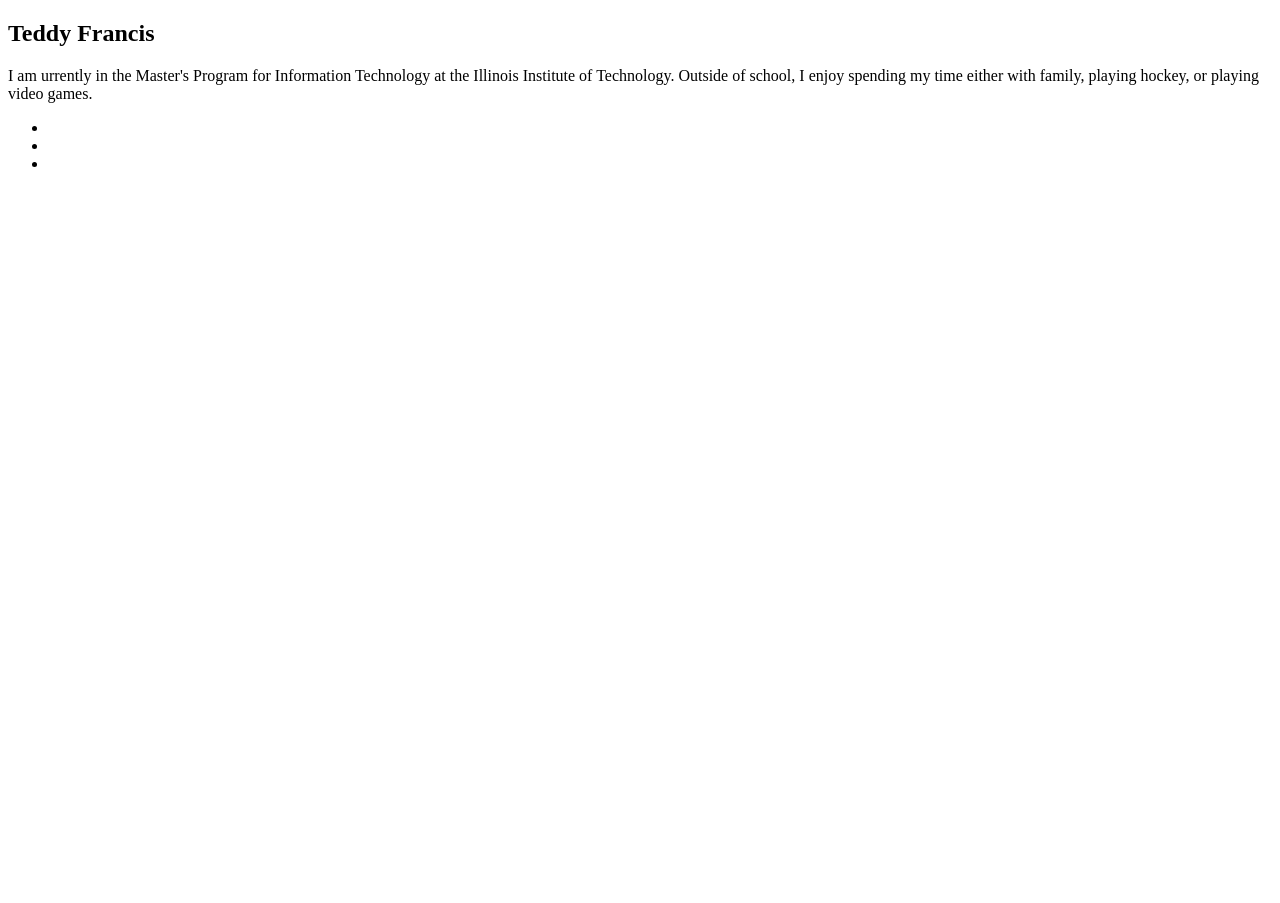
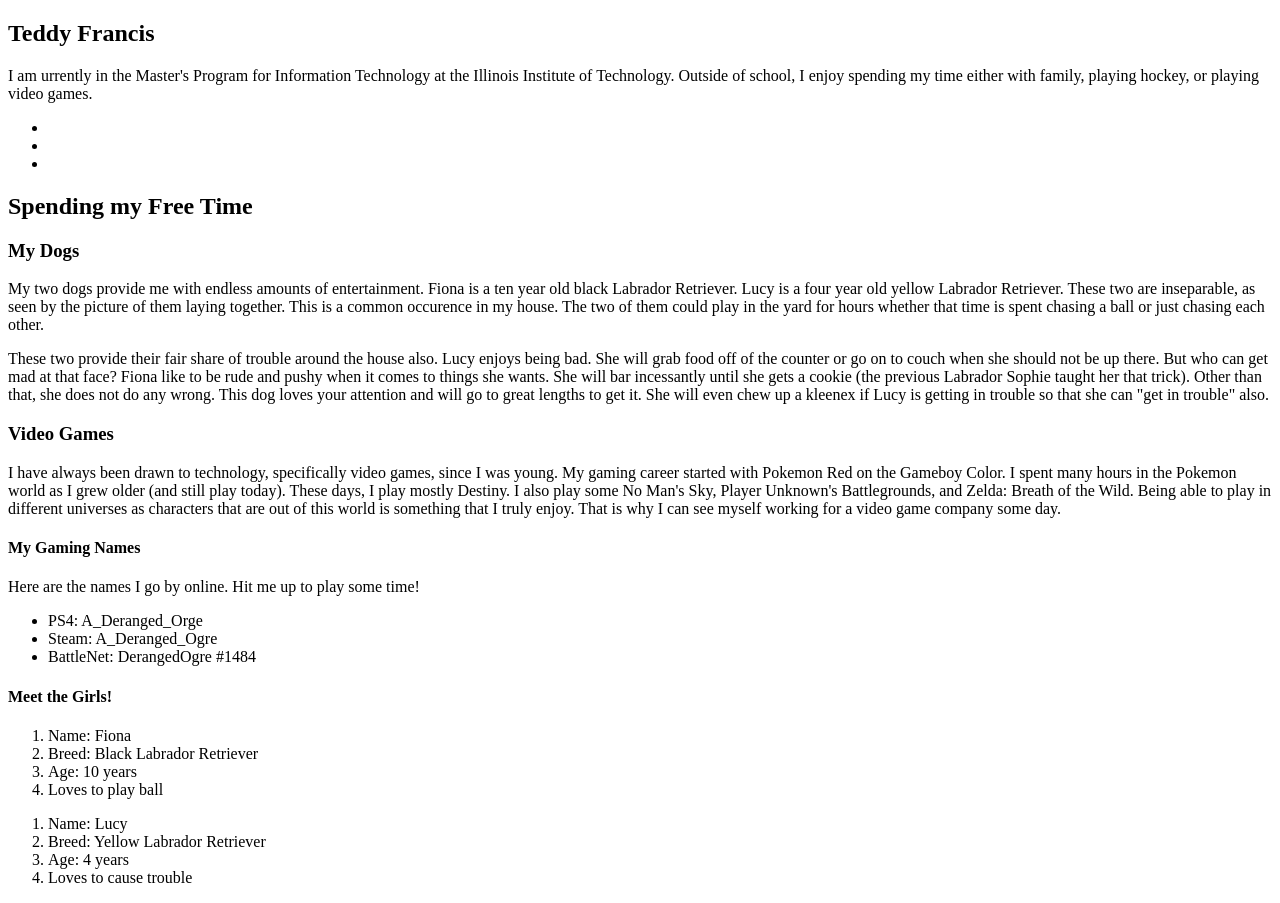
Before and after one commit to TeddyFrancis/itmd-361-project-1, a plain HTML site: page project1.html in a window 1280 px wide. Before the commit the page ends 800 px from the top, so only its background shows below. Drawn offline with Linux system fonts and the light colour scheme.

Commit message:
Added text content to page, subject to change. Still need to add in pics of dogs, possibly change gaming names h4 to an aside layout

```diff
--- a/project1.html
+++ b/project1.html
@@ -1,4 +1,3 @@
-
 <!DOCTYPE html>
 <html lang="en">
 <head>
@@ -23,5 +22,72 @@
       </nav>
     </header>
   </section>
+
+
+<main id="content">
+  <article>
+    <h2>Spending my Free Time</h2>
+      <h3>My Dogs</h3>
+        <p>
+          My two dogs provide me with endless amounts of entertainment. Fiona is
+          a ten year old black Labrador Retriever. Lucy is a four year old yellow
+          Labrador Retriever. These two are inseparable, as seen by the picture
+          of them laying together. This is a common occurence in my house. The
+          two of them could play in the yard for hours whether that time is
+          spent chasing a ball or just chasing each other.
+        </p>
+        <!-- plan on inserting picture here-->
+        <p>
+          These two provide their fair share of trouble around the house also.
+          Lucy enjoys being bad. She will grab food off of the counter or go on
+          to couch when she should not be up there. But who can get mad at that
+          face?
+          Fiona like to be rude and pushy when it comes to things she wants. She
+          will bar incessantly until she gets a cookie (the previous
+          Labrador Sophie taught her that trick). Other than that, she does not
+          do any wrong. This dog loves your attention and will go to great
+          lengths to get it. She will even chew up a kleenex if Lucy is getting
+          in trouble so that she can "get in trouble" also.
+        </p>
+      <h3>Video Games</h3>
+        <p>
+          I have always been drawn to technology, specifically video games, since
+          I was young. My gaming career started with Pokemon Red on the Gameboy
+          Color. I spent many hours in the Pokemon world as I grew older (and
+          still play today).
+          These days, I play mostly Destiny. I also play some No Man's Sky,
+          Player Unknown's Battlegrounds, and Zelda: Breath of the Wild. Being
+          able to play in different universes as characters that are out of
+          this world is something that I truly enjoy. That is why I can see
+          myself working for a video game company some day.
+        </p>
+        <h4>My Gaming Names</h4>
+          <p>
+            Here are the names I go by online. Hit me up to play some time!
+          </p>
+          <ul>
+            <li>PS4: A_Deranged_Orge</li>
+            <li>Steam: A_Deranged_Ogre</li>
+            <li>BattleNet: DerangedOgre #1484</li>
+          </ul>
+  </article>
+</main>
+<aside>
+  <h4>Meet the Girls!</h4>
+    <!--insert pic of Fiona-->
+      <ol>
+        <li>Name: Fiona</li>
+        <li>Breed: Black Labrador Retriever</li>
+        <li>Age: 10 years</li>
+        <li>Loves to play ball</li>
+      </ol>
+    <!--insert pic of Lucy-->
+      <ol>
+        <li>Name: Lucy</li>
+        <li>Breed: Yellow Labrador Retriever</li>
+        <li>Age: 4 years</li>
+        <li>Loves to cause trouble</li>
+      </ol>
+</aside>
 </body>
 </html>
```
